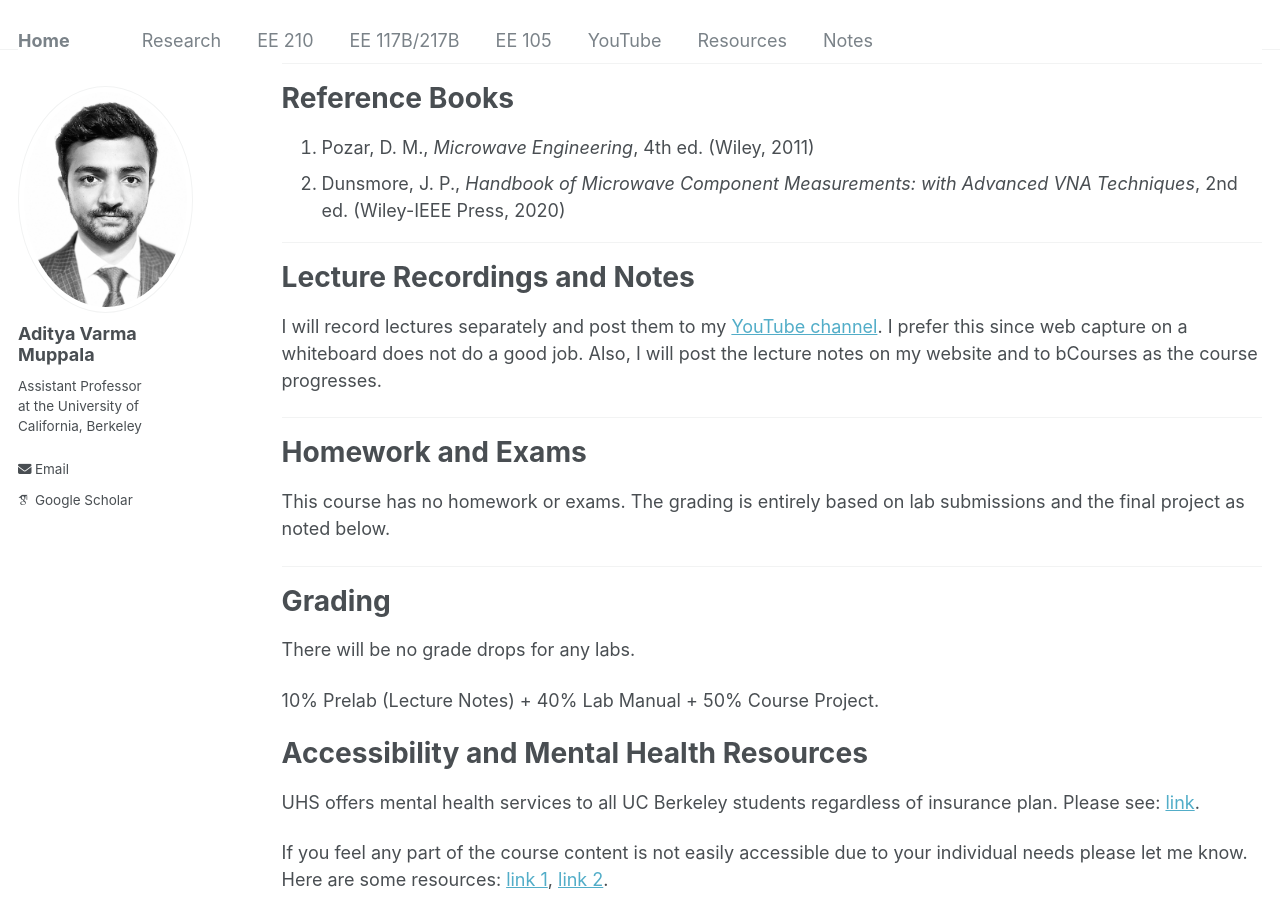
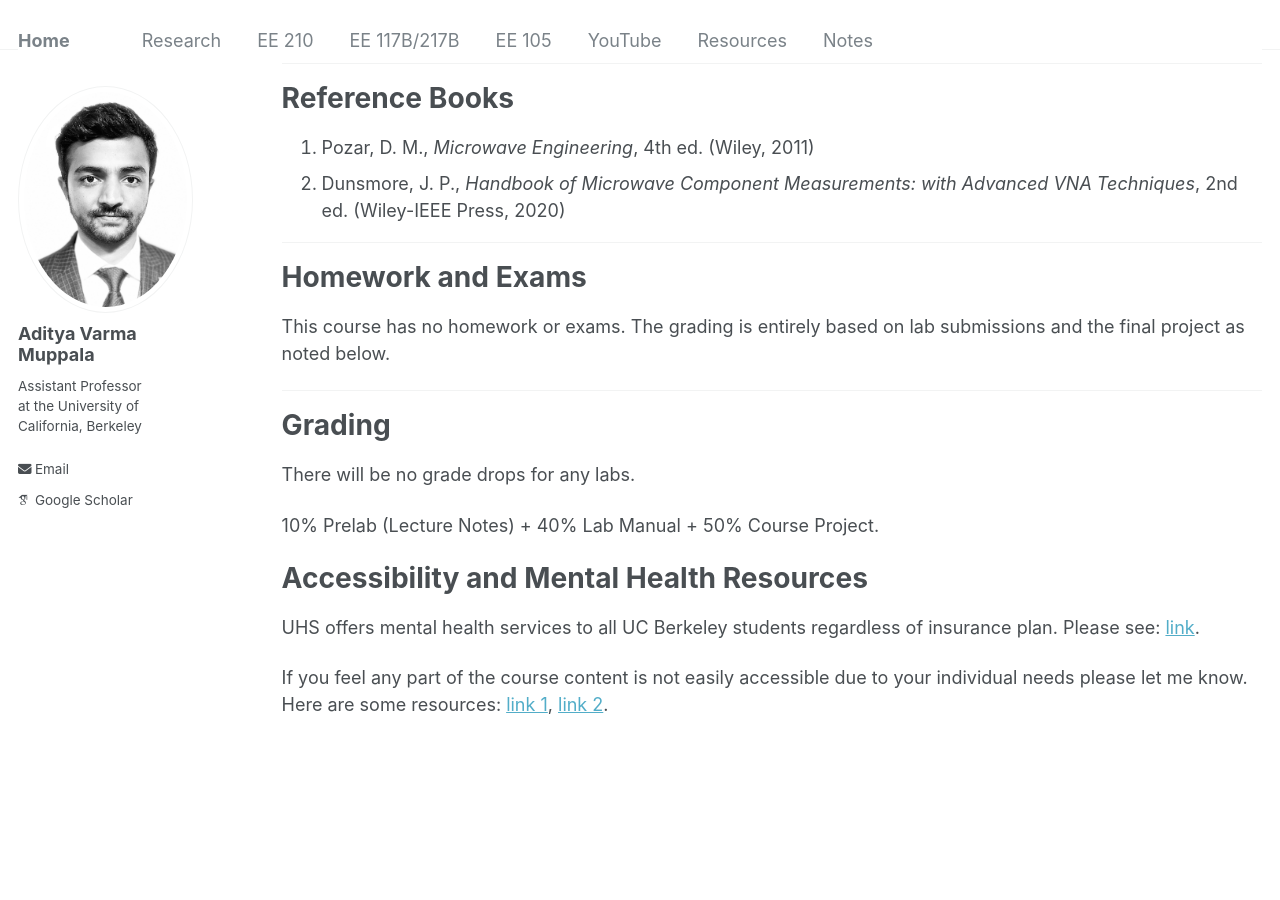
Before and after one commit to AdityaMuppala/adityamuppala.github.io, a Jekyll site: the page built from _pages/teaching117B217B.md, in a window 1280 px wide and 900 px high, scrolled down 2049 px. Built offline with Jekyll 4.4.1, drawn with Linux system fonts in a browser that asks for light colours; some web fonts are replaced.

Commit message:
Update teaching117B217B.md

```diff
--- a/_pages/teaching117B217B.md
+++ b/_pages/teaching117B217B.md
@@ -63,11 +63,6 @@ No required textbook.
 
 ---
 
-# Lecture Recordings and Notes
-I will record lectures separately and post them to my [YouTube channel](https://www.youtube.com/@adityavarmamuppala). I prefer this since web capture on a whiteboard does not do a good job. Also, I will post the lecture notes on my website and to bCourses as the course progresses.
-
----
-
 # Homework and Exams
 This course has no homework or exams. The grading is entirely based on lab submissions and the final project as noted below.
 
```
